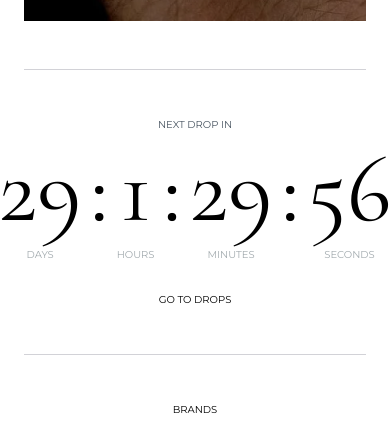
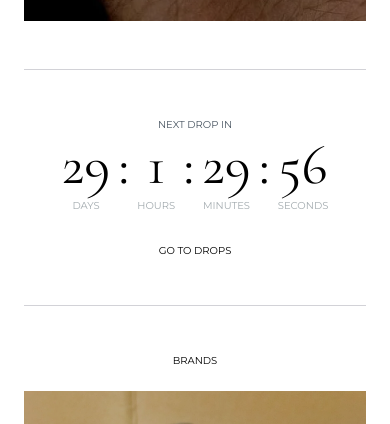
Before and after one commit to vincenthasper/watches-website, a plain HTML site: page index.html in a window 390 px wide. Shown: the part 667-1091 px from the top of the page. Drawn offline with nearby package versions, Linux system fonts and the light colour scheme.

Commit message:
Update style.css

```diff
--- a/style.css
+++ b/style.css
@@ -427,7 +427,9 @@ input, div, span, a {
 
     /* styles countdown section */
 
-    .countdown-numbers {
+    .day, .hour, .minute, .second, .countdown-points {
+        font-family: 'Cormorant Garamond', serif;
+        text-transform: none;
         font-size: 56px;
     }
 
```
